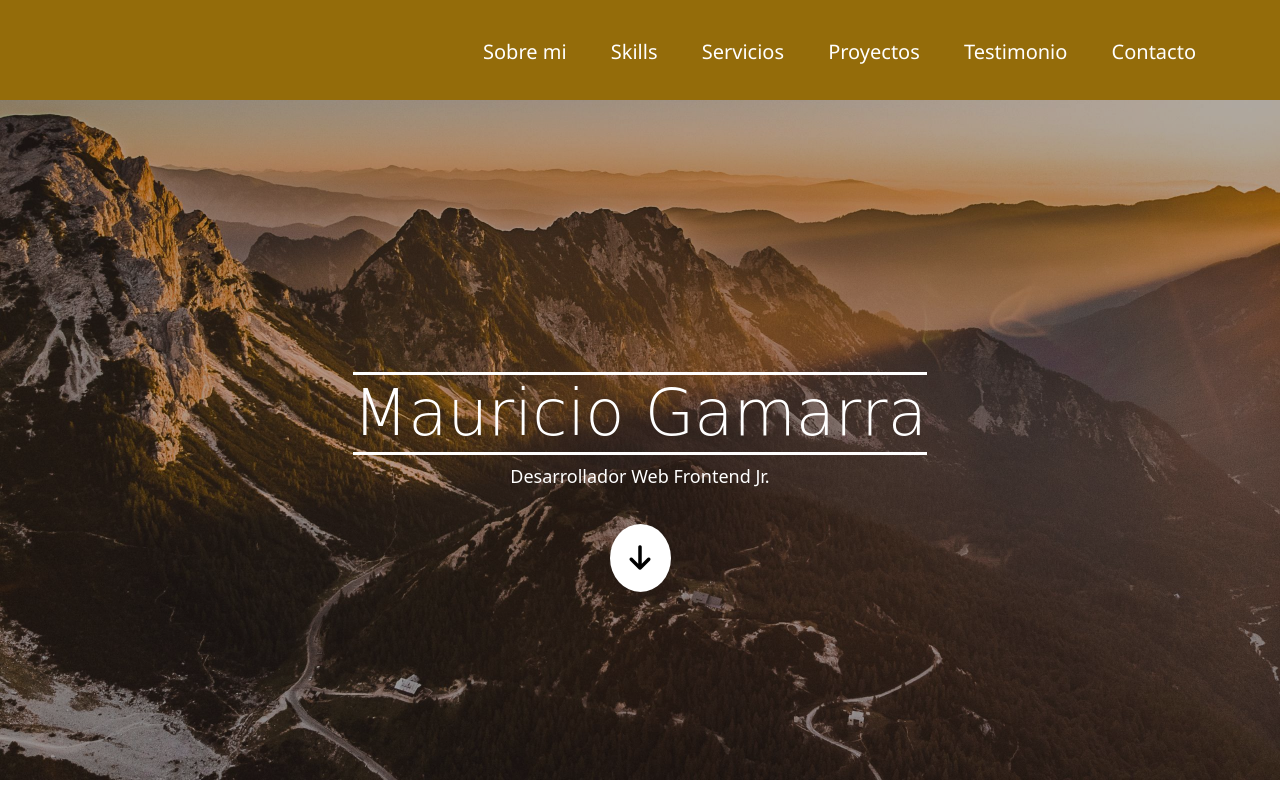
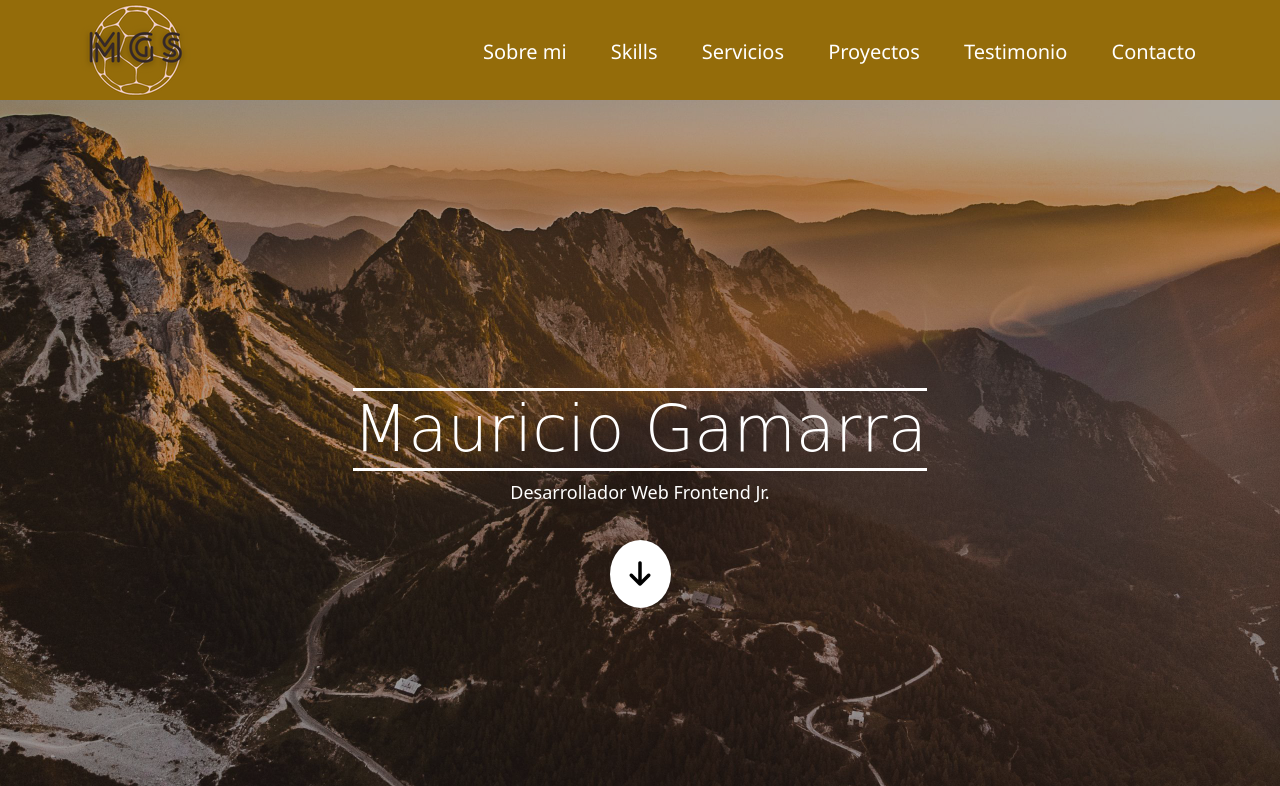
Before and after one commit to MauricioGamarra07/MiPortafolio, a plain HTML site: page index.html in a window 1280 px wide. Shown: the top 786 px of the page. Drawn offline with nearby package versions, Linux system fonts and the light colour scheme; a web font is replaced by a local one.

Commit message:
portada del portafolio

```diff
--- a/index.html
+++ b/index.html
@@ -30,7 +30,7 @@
     <div id="inicio"></div>
     <header>
         <div class="img-logo">
-            <!-- <img src="img/logo2.png" alt=""> -->
+            <img src="img/logotipo.png" alt="">
         </div>
         <!--Menú Hamburguesa-->
         <div class="menu" id="menu" onclick="llamar()">
--- a/style/style.css
+++ b/style/style.css
@@ -19,7 +19,7 @@ header{
     background-color: var(--marron);
     display: flex;
     justify-content: space-between;
-    height: 100px;
+    height: 110px;
 }
 .botonera li{
     display: inline-block;
@@ -76,7 +76,8 @@ p{
     background-repeat: no-repeat;
     background-attachment: fixed;
     width: 100%;
-    min-height: 85vh;
+    min-height: 90vh;
+    top: -10px;
 }
 .cont-banner{
     width: 100%;
@@ -86,7 +87,7 @@ p{
 .overlay{
     background: rgb(0, 0, 0, 0.2);
     width: 100%;
-    min-height: 85vh;
+    min-height: 90vh;
 }
 .img-logo{
     width: 250px;
```
Also changed, not shown: img/logo-horizontal.png (deleted), img/logo.png (deleted), img/logo1.png (added), img/logo2.png (deleted), img/logotipo.png (added).
